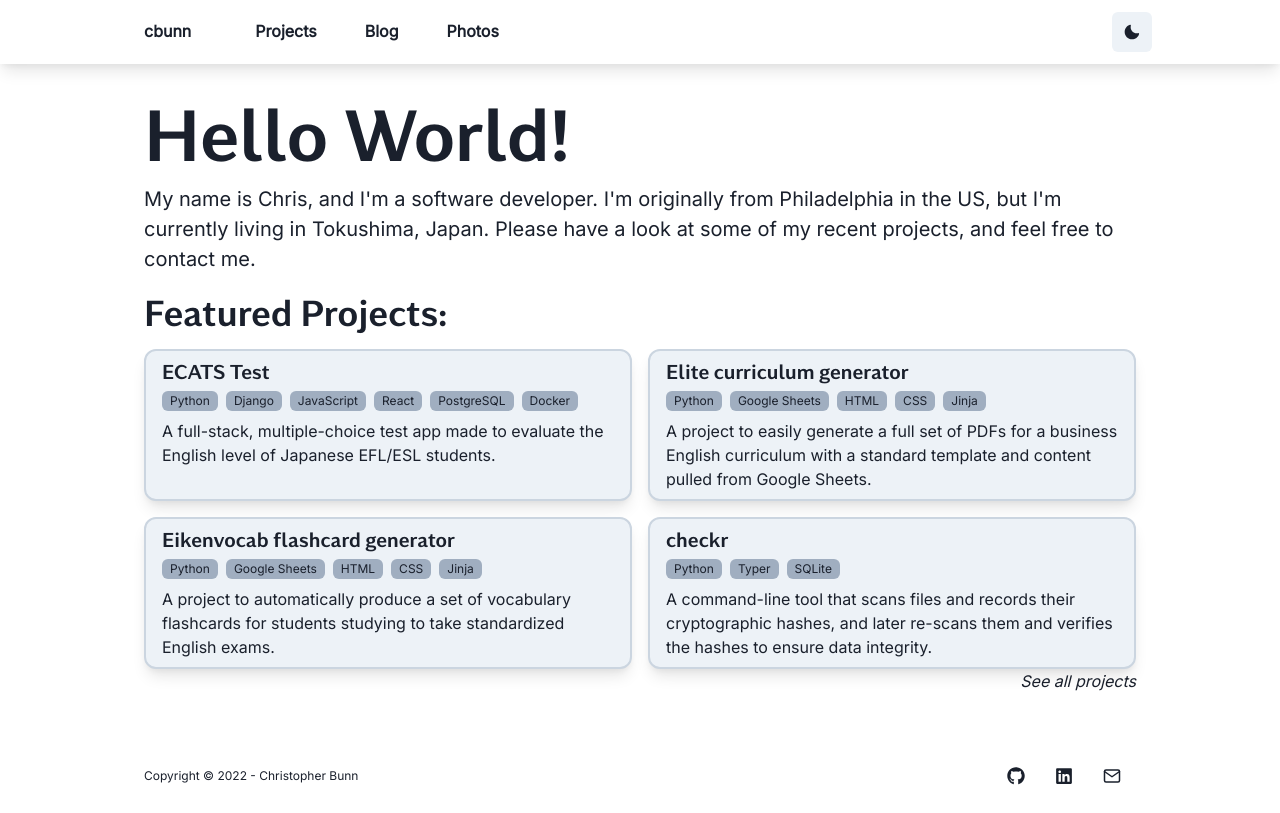
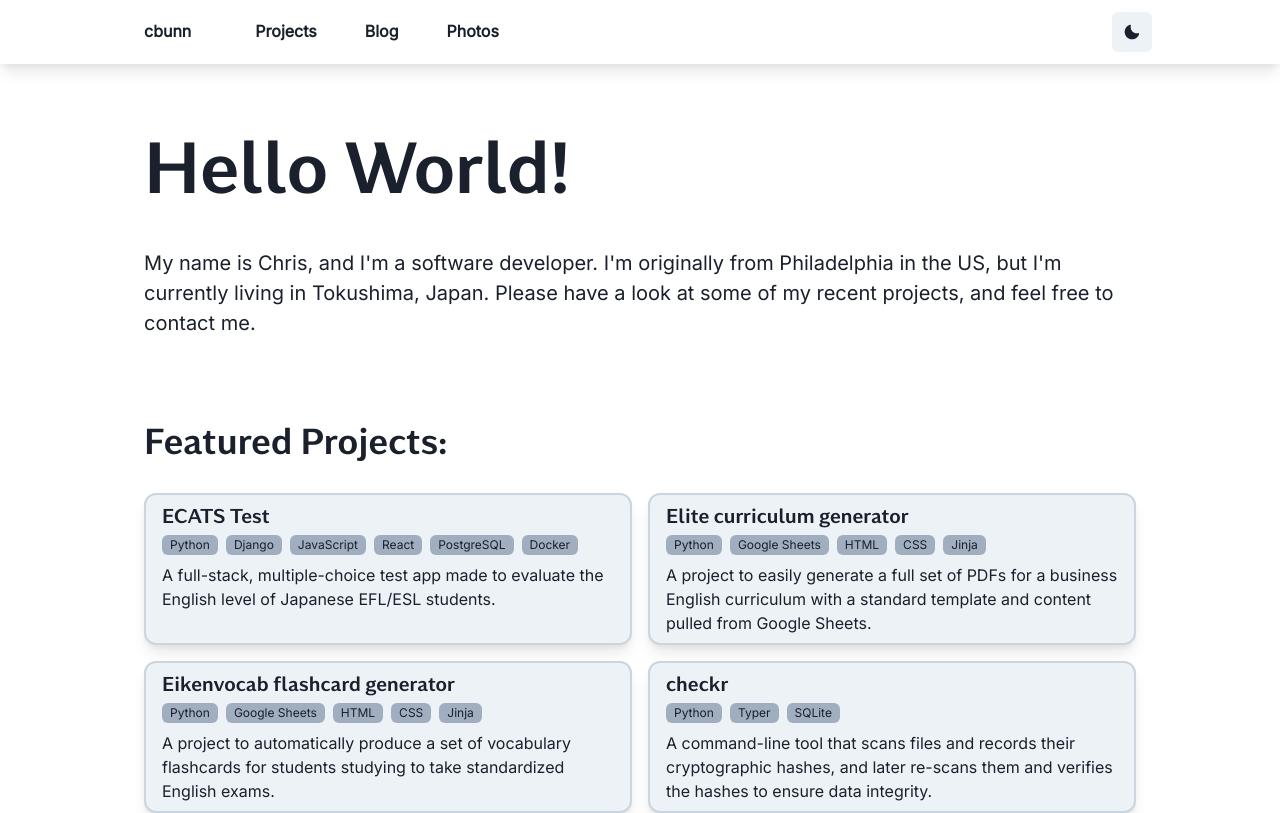
Before and after one commit to cbunn81/cbunn-portfolio, a Next.js app: page / in a window 1280 px wide. Shown: the top 813 px of the page. Built offline with nearby package versions, Linux system fonts and the light colour scheme.

Commit message:
Add padding and margins to elements of home page to give everything more room.

```diff
--- a/src/pages/index.tsx
+++ b/src/pages/index.tsx
@@ -93,20 +93,23 @@ const Index = () => (
         maxW={"container.lg"}
         w={"95%"}
         px={4}
-        py={["2", "4"]}
+        py={[2, 4]}
         flex="1"
         alignItems={"start"}
       >
-        <Heading size={"4xl"} my={[2, 4]}>
+        <Box as="section" my={[4, 8]}>
+          <Heading size={["3xl", "4xl"]} my={[6, 12]}>
             Hello World!
           </Heading>
           <Text fontSize="xl">
             My name is Chris, and I'm a software developer. I'm originally from
-          Philadelphia in the US, but I'm currently living in Tokushima, Japan.
-          Please have a look at some of my recent projects, and feel free to
-          contact me.
+            Philadelphia in the US, but I'm currently living in Tokushima,
+            Japan. Please have a look at some of my recent projects, and feel
+            free to contact me.
           </Text>
-        <Heading size={"xl"} my={[2, 4]}>
+        </Box>
+        <Box as="section" my={[10, 20]}>
+          <Heading size={"xl"} my={[4, 8]}>
             Featured Projects:
           </Heading>
           <Flex flexDirection={["column", "row"]} flexWrap="wrap" gap="1em">
@@ -134,7 +137,10 @@ const Index = () => (
                     gap="0.5em"
                   >
                     {project.technologies.map((technology) => (
-                    <Tag bgColor={useColorModeValue("gray.400", "")} size="sm">
+                      <Tag
+                        bgColor={useColorModeValue("gray.400", "")}
+                        size="sm"
+                      >
                         {technology}
                       </Tag>
                     ))}
@@ -144,11 +150,12 @@ const Index = () => (
               </LinkBox>
             ))}
           </Flex>
-        <Flex justifyContent="end">
+          <Flex justifyContent="end" my={[4, 6]}>
             <NextLink href="/projects" passHref>
               <Link fontStyle="italic">See all projects</Link>
             </NextLink>
           </Flex>
+        </Box>
       </Container>
       <Footer />
     </Flex>
```
Lines whose indentation alone changed are shown as unchanged.
